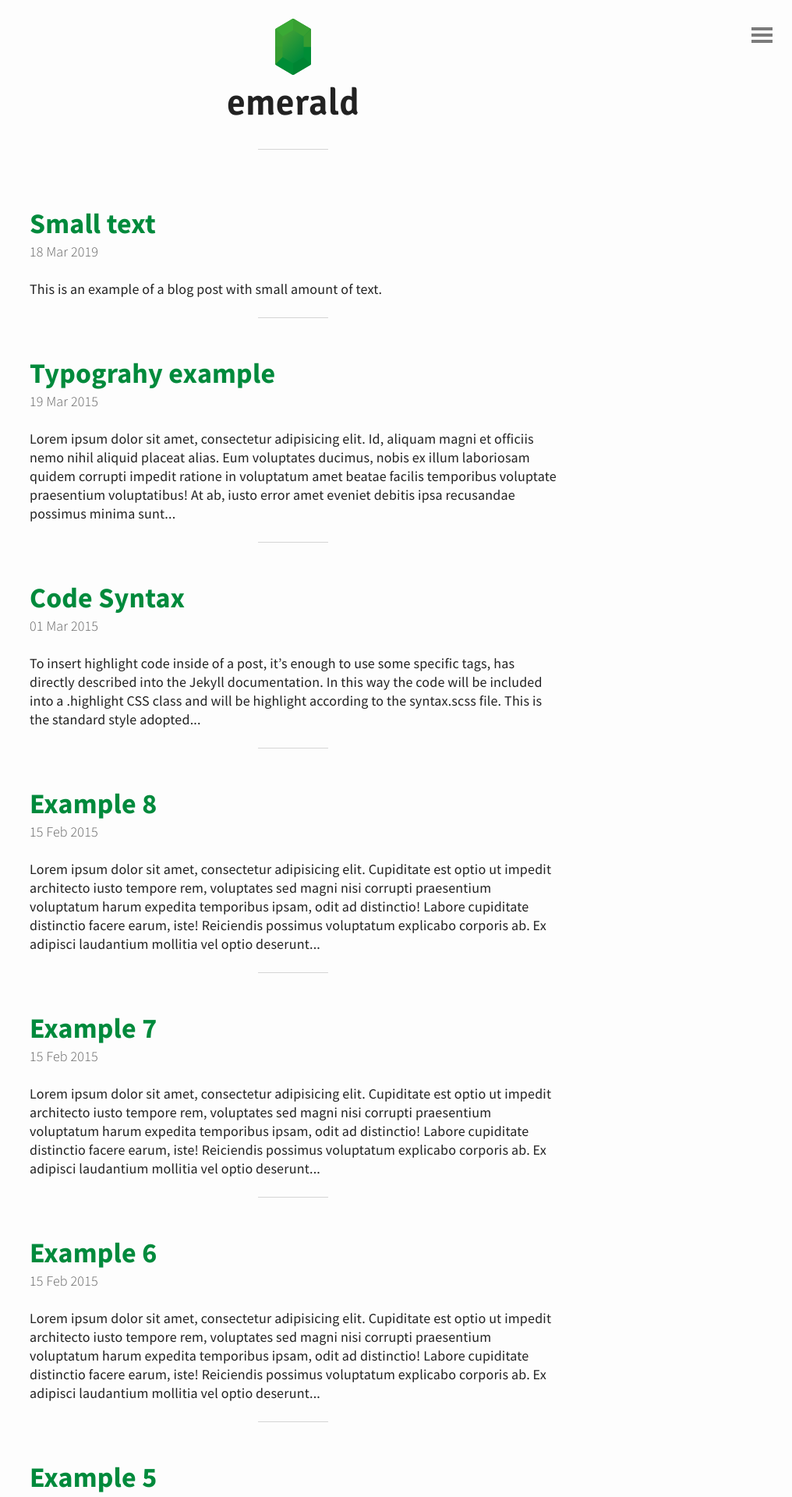
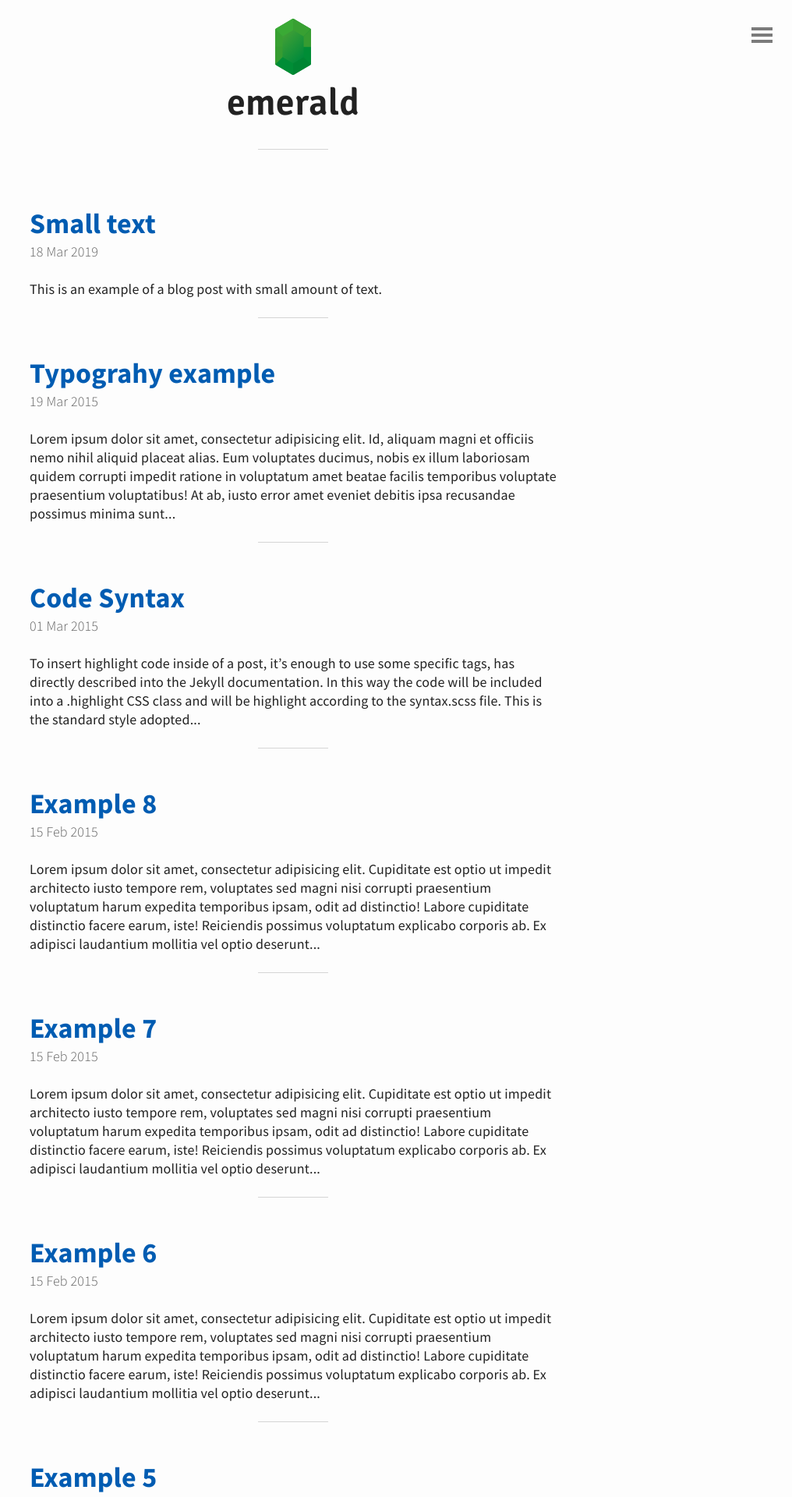
Before and after one commit to themagiulio/themagiulio.github.io, a Jekyll site: the page built from index.html, in a window 1280 px wide. Shown: the top 1920 px of the page at 78% size, without its empty margins (264-1280 px from the left). Built offline with Jekyll 4.4.1, drawn with Linux system fonts in a browser that asks for light colours; the list of posts is cut into pages by our own code.

Commit message:
Update base.scss

```diff
--- a/_sass/base.scss
+++ b/_sass/base.scss
@@ -18,7 +18,7 @@ html, body, h1, h2, h3, h4, h5, h6, p, ul, ol, li, img {
 
 /*- Base color -*/
 
-$main-color: #008A3C;
+$main-color: #005cb2;
 $background-color: #FDFDFD;
 $text-color: #222222;
 
```
